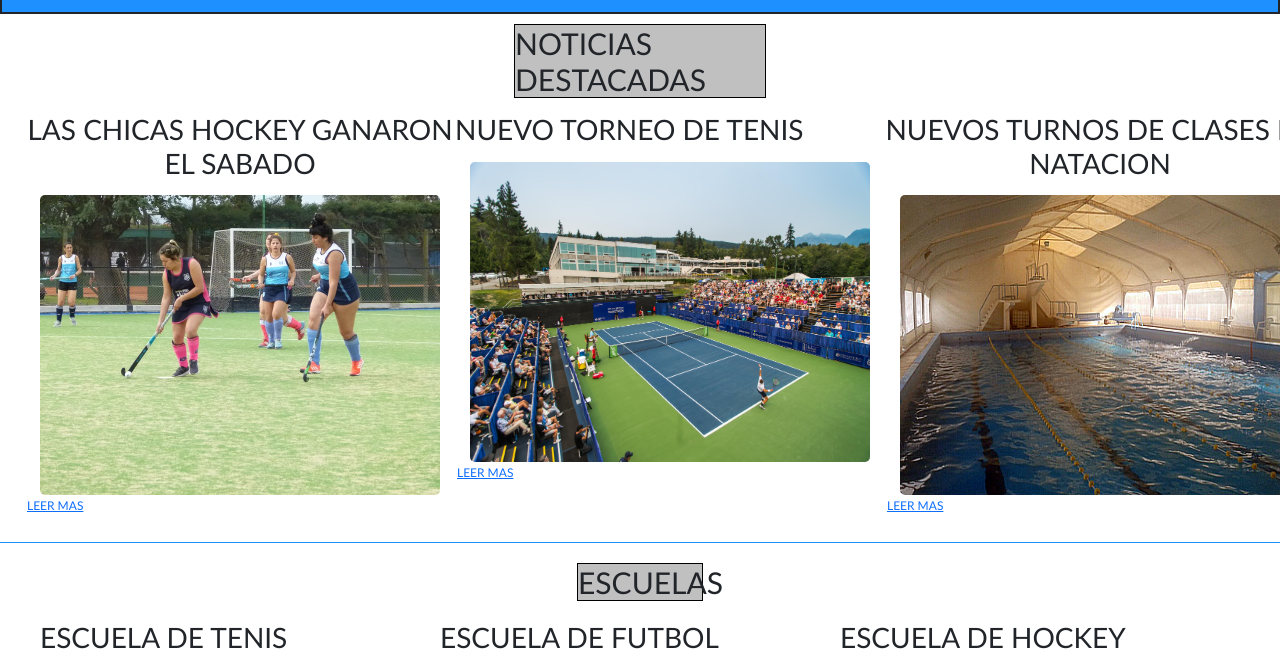
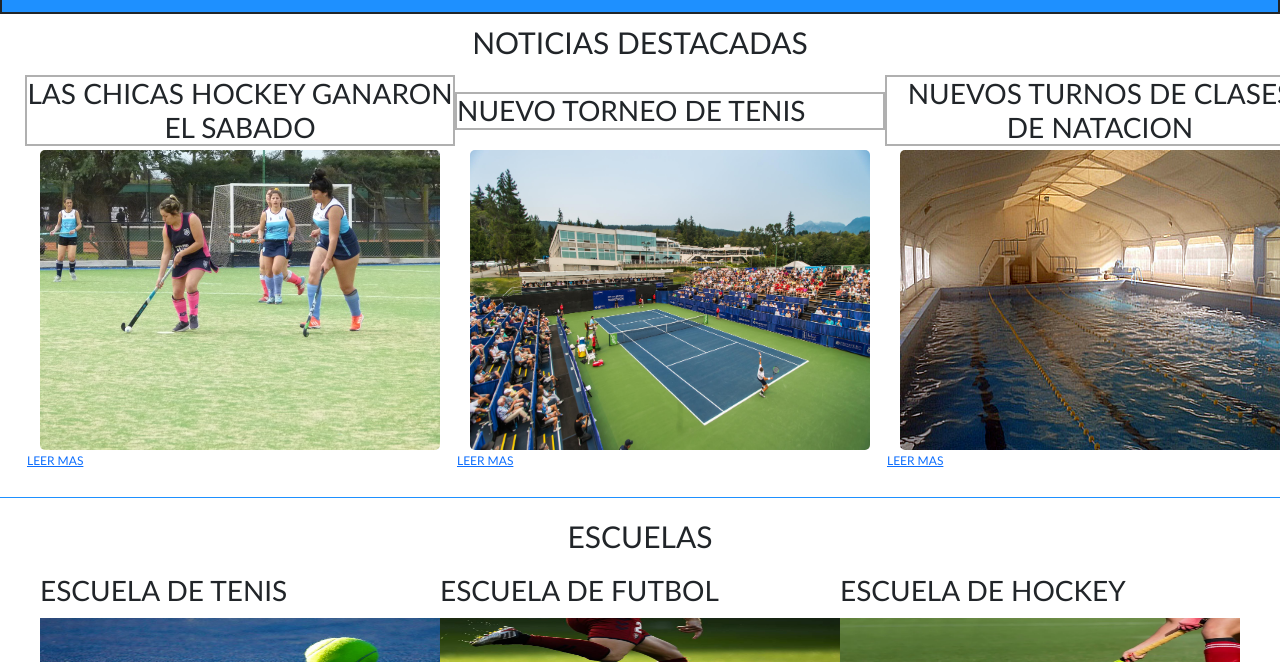
Before and after one commit to PepeFrego/Work, a plain HTML site: page index.html in a window 1280 px wide. Shown: the part 97-759 px from the top of the page. Drawn offline with nearby package versions, Linux system fonts and the light colour scheme.

Commit message:
agregados margins a las imagenes de la section notice, y aliniado notice2 comparado con las otras 2

```diff
--- a/style.css
+++ b/style.css
@@ -75,7 +75,7 @@ a{
     height:1fr;
     width: 400px;
     border-radius: 5px;
-
+    margin-top: 4px;
 }
 
 .notice1 h3{
@@ -88,10 +88,11 @@ a{
     height:300px;
     width: 400px;
     border-radius: 5px;
+    margin-top: 20px;
 }
 .notice2 h3{
     display: flex;
-
+    margin-top: 4%;
 }
 .notice3 img{
     margin: 15px;
@@ -99,10 +100,13 @@ a{
     height:300px;
     width: 400px;
     border-radius: 5px;
+    margin-top: 4px;
 }
-.notice, h3{
+.notice h3{
     display: flex;
     text-align: center;
+    border: 2px solid #B0B0B0;
+    margin-bottom: 0px;
 }
 .escuelas-title{
     display: flex;
@@ -210,19 +214,3 @@ align-items: center;
 .inscription{
    display: flex;
 }
-
-h2{
-    display: block;
-    background-color: silver;
-    border: 1px solid black;
-    margin-left: 40%;
-    margin-right: 40%;
-}
-.escuelas-title{
-    display: block;
-    background-color: silver;
-    border: 1px solid black;
-    margin-left: 45%;
-    margin-right: 45%;
-    text-align: center;
-}
```
